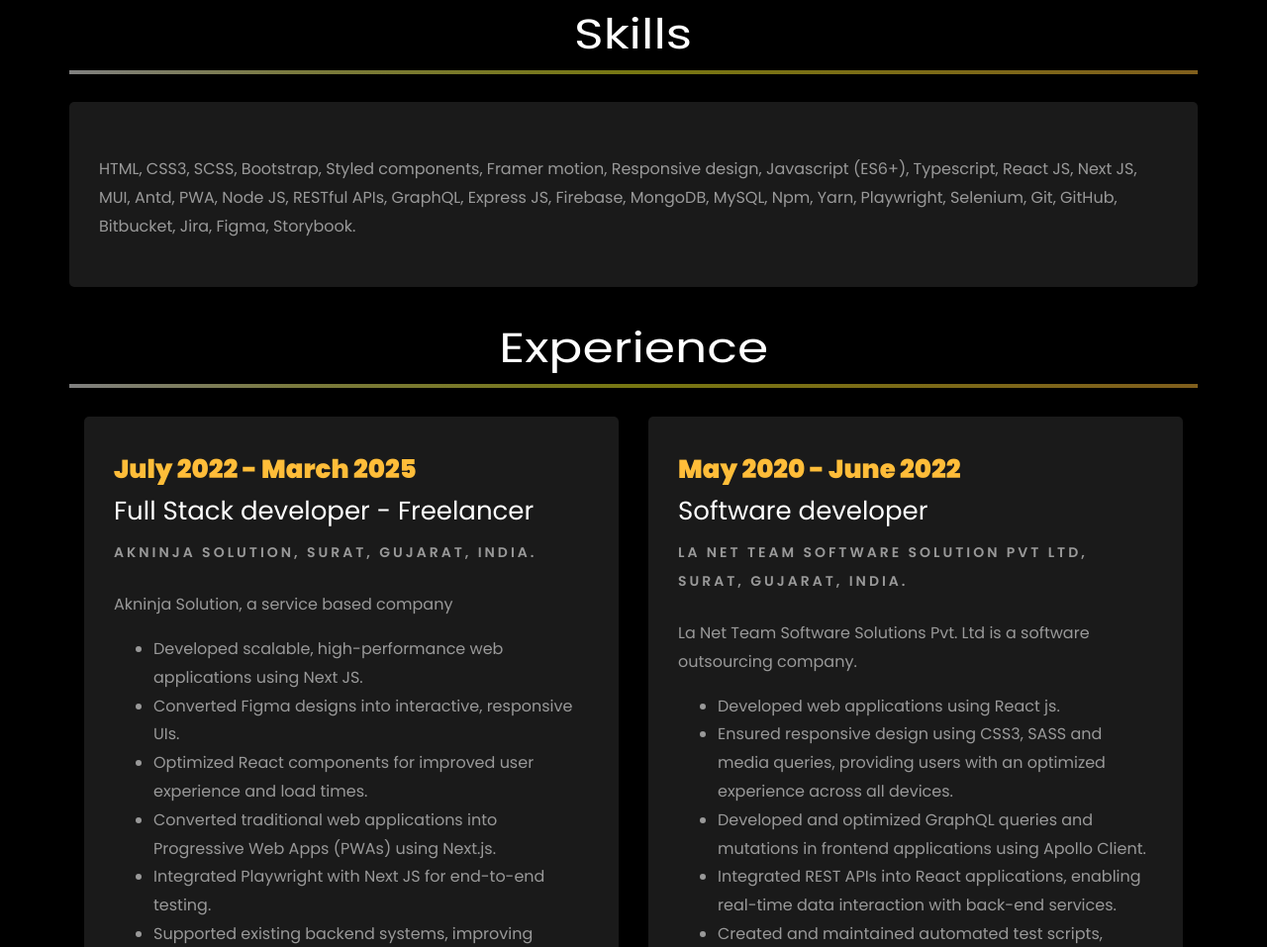
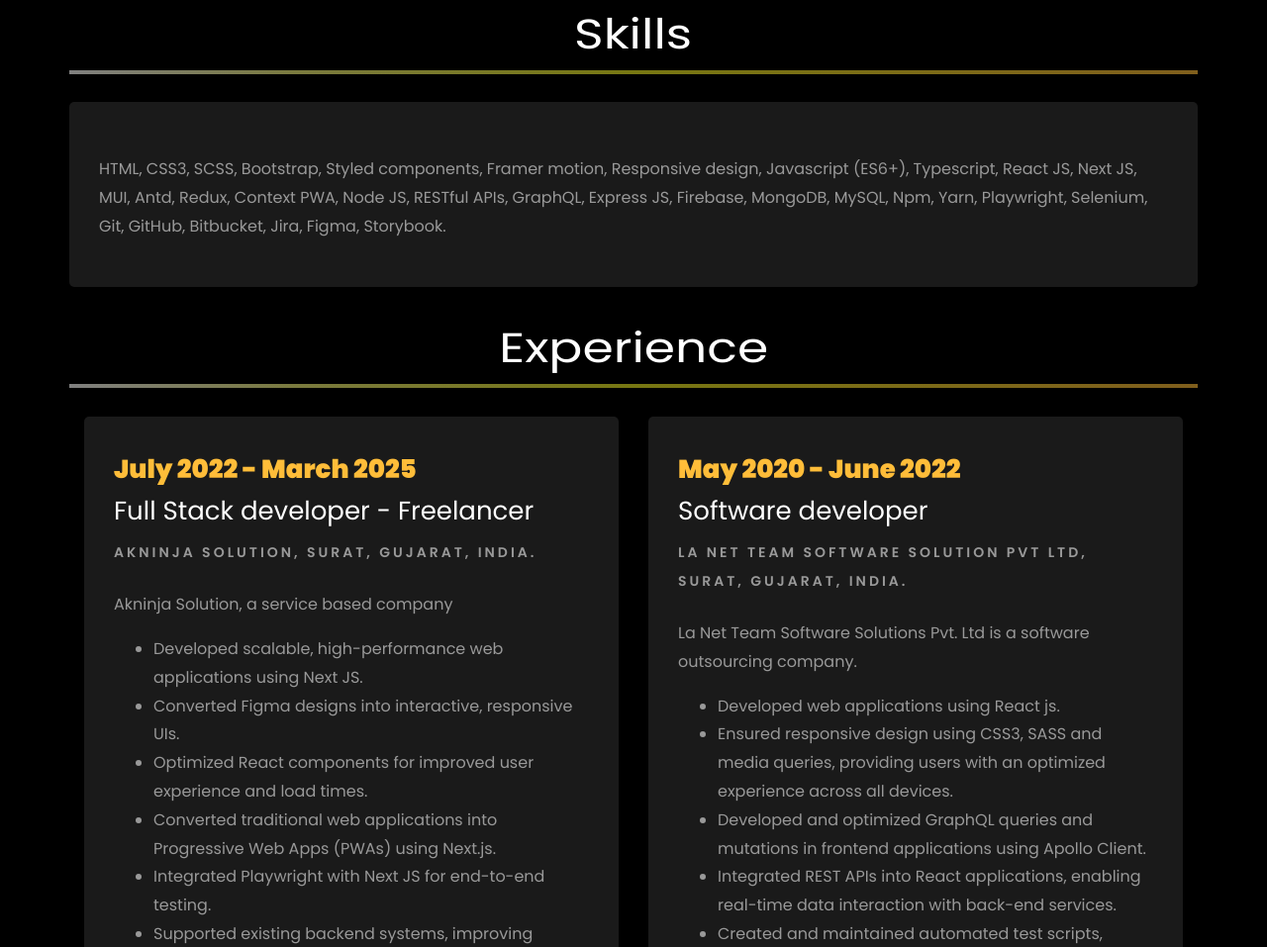
Before and after one commit to hetviprajapati/hetviprajapati.github.io, a plain HTML site: page index.html in a window 1280 px wide. Shown: the part 1080-2037 px from the top of the page at 99% size. Drawn offline with Linux system fonts and the light colour scheme.

Commit message:
Added changes

```diff
--- a/index.html
+++ b/index.html
@@ -181,7 +181,7 @@
 
 		<div class="row">
 			<div class="resume-wrap ftco-animate">
-				<p class="mt-4">HTML, CSS3, SCSS, Bootstrap, Styled components, Framer motion, Responsive design, Javascript (ES6+), Typescript, React JS, Next JS, MUI, Antd, PWA, Node JS, RESTful APIs, GraphQL, Express JS, Firebase, MongoDB, MySQL, Npm, Yarn, Playwright, Selenium, Git, GitHub, Bitbucket, Jira, Figma, Storybook.</p>
+				<p class="mt-4">HTML, CSS3, SCSS, Bootstrap, Styled components, Framer motion, Responsive design, Javascript (ES6+), Typescript, React JS, Next JS, MUI, Antd, Redux, Context PWA, Node JS, RESTful APIs, GraphQL, Express JS, Firebase, MongoDB, MySQL, Npm, Yarn, Playwright, Selenium, Git, GitHub, Bitbucket, Jira, Figma, Storybook.</p>
 			</div>
 	</div>
 
```
